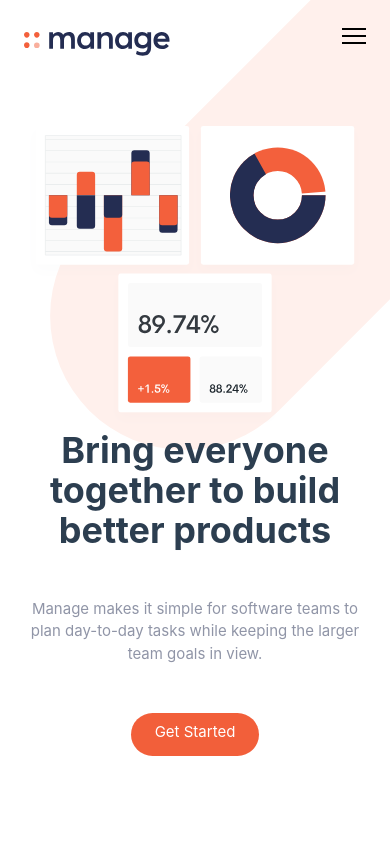
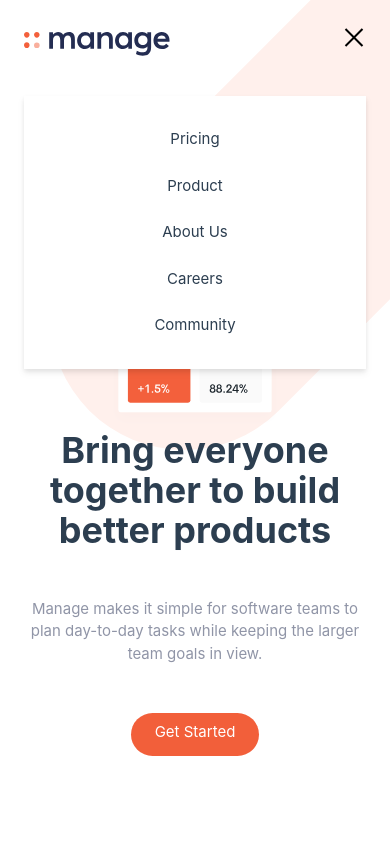
Before and after one commit to arpitpatel901/tlbot_website, a Vue app: page / in a window 390 px wide. Both pictures are taken after a click on the button 354 px from the left and 40 px from the top of the page. Shown: the top 844 px of the page. Built offline with nearby package versions, Linux system fonts and the light colour scheme; a web font is replaced by a local one.

Commit message:
Basic template working

```diff
--- a/src/components/NavbarTailwind.vue
+++ b/src/components/NavbarTailwind.vue
@@ -32,6 +32,8 @@
         >
         <!-- Hamburger Icon -->
         <button
+          @click="toggleMenuButton"
+          ref="menuButton"
           id="menu-btn"
           class="block hamburger md:hidden focus:outline-none"
         >
@@ -44,6 +46,7 @@
       <!-- Mobile Menu -->
       <div class="md:hidden">
         <div
+          ref="menu"
           id="menu"
           class="absolute flex-col items-center hidden self-end py-8 mt-10 space-y-6 font-bold bg-white sm:w-auto sm:self-center left-6 right-6 drop-shadow-md"
         >
@@ -216,7 +219,11 @@
           <div
             class="flex flex-col items-center p-6 space-y-6 rounded-lg bg-veryLightGray md:w-1/3"
           >
-            <img src="./../assets/avatar-anisha.png" class="w-16 -mt-14" alt="" />
+            <img
+              src="./../assets/avatar-anisha.png"
+              class="w-16 -mt-14"
+              alt=""
+            />
             <h5 class="text-lg font-bold">Anisha Li</h5>
             <p class="text-sm text-darkGrayishBlue">
               “Manage has supercharged our team’s workflow. The ability to
@@ -242,7 +249,11 @@
           <div
             class="hidden flex-col items-center p-6 space-y-6 rounded-lg bg-veryLightGray md:flex md:w-1/3"
           >
-            <img src="./../assets/avatar-richard.png" class="w-16 -mt-14" alt="" />
+            <img
+              src="./../assets/avatar-richard.png"
+              class="w-16 -mt-14"
+              alt=""
+            />
             <h5 class="text-lg font-bold">Richard Watts</h5>
             <p class="text-sm text-darkGrayishBlue">
               “Manage has supercharged our team’s workflow. The ability to
@@ -363,11 +374,20 @@
         </div>
       </div>
     </footer>
-
   </div>
 </template>
 
 <script>
+// // Custom javascript
+// const btn = document.getElementById('menu-btn')
+// const nav = document.getElementById('menu')
+
+// btn.addEventListener('click', () => {
+//   btn.classList.toggle('open')
+//   nav.classList.toggle('flex')
+//   nav.classList.toggle('hidden')
+// })
+
 // import Navbar from './Navbar.vue';
 export default {
   name: "NavbarTailwind",
@@ -375,21 +395,28 @@ export default {
     toggleTheme() {
       document.body.classList.toggle("dark");
     },
+    toggleMenuButton() {
+      // console.log("toggleMenuButton triggered");
+      this.$refs.menuButton.classList.toggle("open");
+      // console.log("toggleMenu triggered");
+      // console.log(this.$refs.menu);
+      this.$refs.menu.classList.toggle("flex");
+      this.$refs.menu.classList.toggle("hidden");
+    },
   },
 };
 </script>
 
 <style>
-
 body {
-  background-image: url('./../assets/bg-tablet-pattern.svg');
+  background-image: url("./../assets/bg-tablet-pattern.svg");
   background-repeat: no-repeat;
   background-size: 800px;
   background-position: 90% -25%;
 }
 
 #cta {
-  background-image: url('./../assets/bg-simplify-section-desktop.svg');
+  background-image: url("./../assets/bg-simplify-section-desktop.svg");
   background-repeat: no-repeat;
 }
 
@@ -400,7 +427,7 @@ body {
   }
 
   #cta {
-    background-image: url('./../assets/bg-simplify-section-mobile.svg');
+    background-image: url("./../assets/bg-simplify-section-mobile.svg");
   }
 }
 
```
